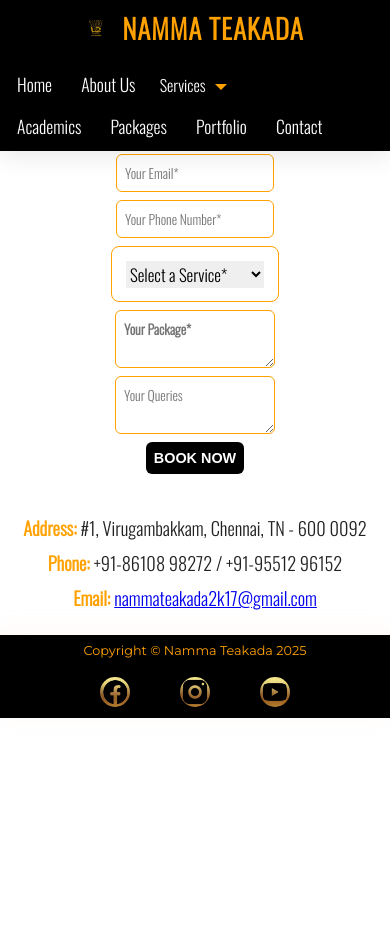
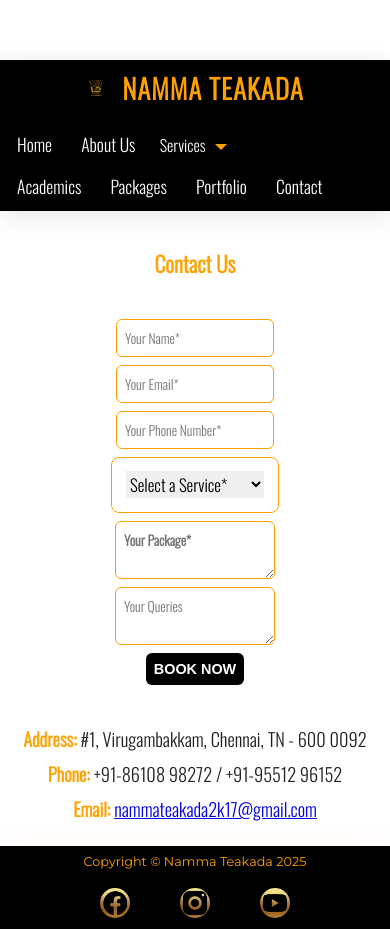
Before and after one commit to gokulkailash2003/namma-teakada, a React (Vite) app: page /contact in a window 390 px wide. Before the commit the page ends 844 px from the top, so only its background shows below. Built offline with nearby package versions, Linux system fonts and the light colour scheme.

Commit message:
Adjusted header to use sticky positioning and increased top margin for all pages to prevent content overlap.

```diff
--- a/src/NammaTeaKada/Header.css
+++ b/src/NammaTeaKada/Header.css
@@ -44,7 +44,7 @@
       background: black;
       color: white;
       box-shadow: 0 4px 24px rgba(0, 0, 0, 0.1);
-      position: fixed;
+      position: sticky; /* Changed from fixed to sticky */
       top: 0;
       left: 0;
       width: 100%;
@@ -423,3 +423,27 @@
   border-top: 6px solid transparent;
   border-bottom: 6px solid transparent;
 }
+
+/* Adjust header to avoid hiding content */
+.header {
+  position: sticky; /* Changed from fixed to sticky */
+  top: 0;
+  z-index: 1000;
+}
+
+/* Increase margin-top for all pages */
+body {
+  margin-top: 80px; /* Adjusted to ensure content is not hidden */
+}
+
+@media (max-width: 900px) {
+  body {
+    margin-top: 70px; /* Adjusted for smaller devices */
+  }
+}
+
+@media (max-width: 600px) {
+  body {
+    margin-top: 60px; /* Adjusted for mobile devices */
+  }
+}
```
